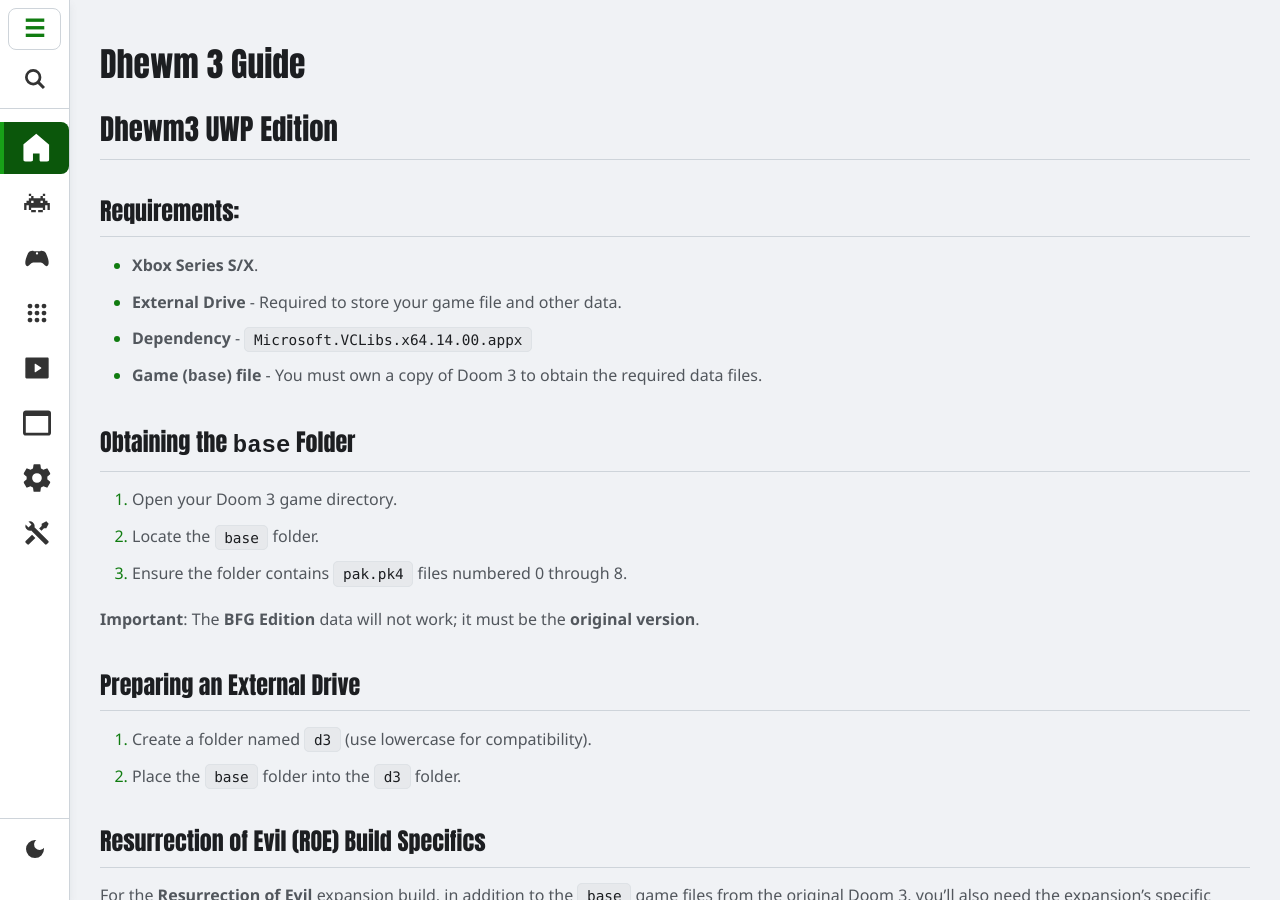
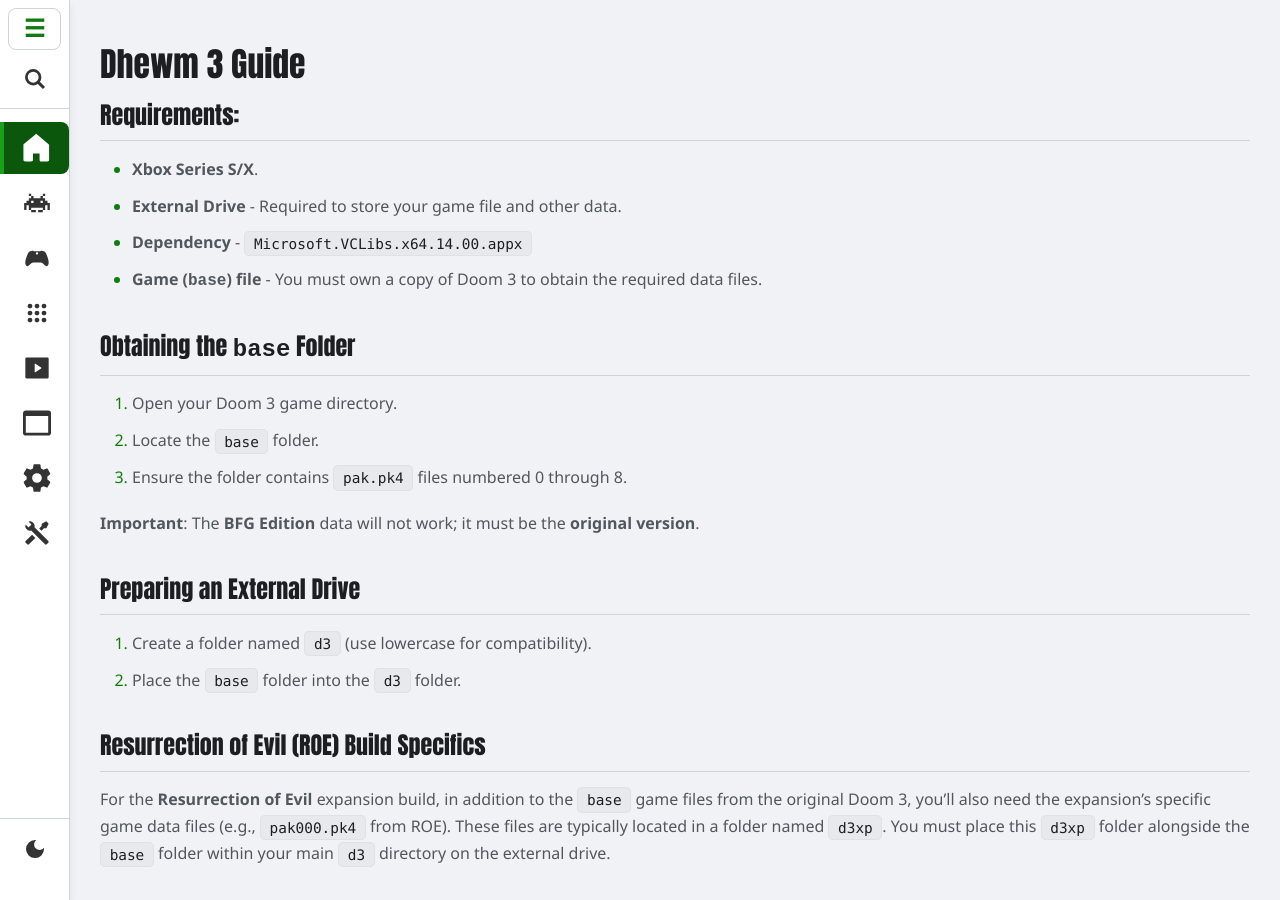
Before and after one commit to EmulationRevival/emulationrevival.github.io, a Jekyll site: the page built from guides/ports/dhewm3.md, in a window 1280 px wide and 900 px high. Built offline with Jekyll 4.4.1, drawn with Linux system fonts in a browser that asks for light colours.

Commit message:
Update dhewm3.md

```diff
--- a/guides/ports/dhewm3.md
+++ b/guides/ports/dhewm3.md
@@ -4,8 +4,6 @@
 permalink: /guides/ports/dhewm3-guide/
 description: "A guide for setting up Dhewm 3 on dev mode."
 ---
-
-## Dhewm3 UWP Edition
 
 ### Requirements:
 - **Xbox Series S/X**.
```
